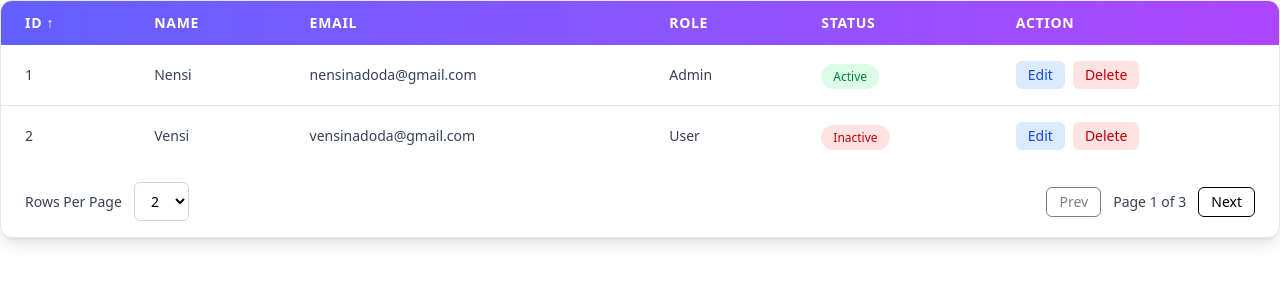
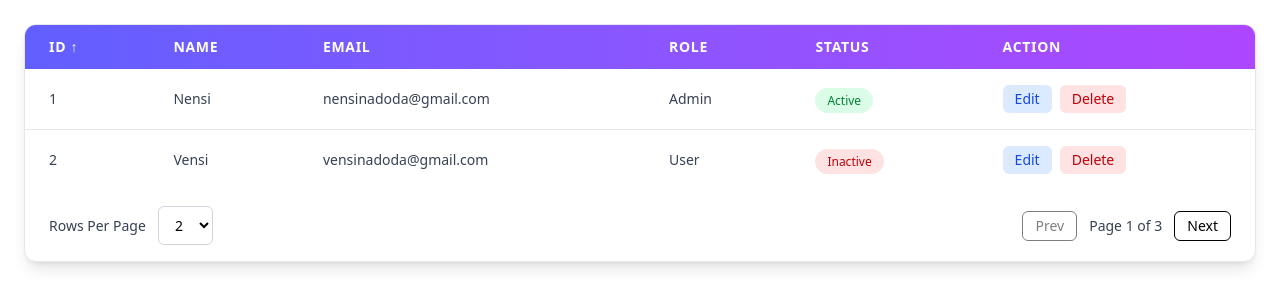
Before and after one commit to NensiNadoda18/react_table_app, a React (Vite) app: page / in a window 1280 px wide. Shown: the top 308 px of the page. Built offline with nearby package versions, Linux system fonts and the light colour scheme.

Commit message:
Split table components and implement Context API

```diff
--- a/src/App.jsx
+++ b/src/App.jsx
@@ -1,9 +1,10 @@
 import Table from "./component/Table"
+import './Style.css'
 
 function App() {
 
   return (
-  <div>
+  <div className="p-6">
     <Table/>
   </div>
   )
--- a/src/component/Table.jsx
+++ b/src/component/Table.jsx
@@ -1,7 +1,11 @@
-import React, { useState } from "react";
+import React, { useMemo, useState } from "react";
 import "../Style.css";
+import { TableProvider } from "./TableContext";
+import TableHeader from "./TableHeader";
+import TableBody from "./TableBody";
+import TableFooter from "./TableFooter";
 
-const data = [
+const DATA = [
   { id: 1, name: "Nensi", email: "nensinadoda@gmail.com", role: "Admin", status: "Active" },
   { id: 2, name: "Vensi", email: "vensinadoda@gmail.com", role: "User", status: "Inactive" },
   { id: 3, name: "Densi", email: "densinadoda@gmail.com", role: "Admin", status: "Inactive" },
@@ -12,114 +16,56 @@ const data = [
 const Table = () => {
   const [rowsPerPage, setRowsPerPage] = useState(2);
   const [currentPage, setCurrentPage] = useState(1);
-  const [sortOrder, setSortOrder] = useState("asc"); // 🔥 NEW
+  const [sortOrder, setSortOrder] = useState("asc");
 
-  // 🔥 SORTING LOGIC
-  const sortedData = [...data].sort((a, b) => {
-    return sortOrder === "asc" ? a.id - b.id : b.id - a.id;
-  });
+  const toggleSort = () => {
+    setSortOrder((prev) => (prev === "asc" ? "desc" : "asc"));
+    setCurrentPage(1);
+  };
 
-  const totalPages = Math.ceil(sortedData.length / rowsPerPage);
-  const startIndex = (currentPage - 1) * rowsPerPage;
-  const currentData = sortedData.slice(startIndex, startIndex + rowsPerPage);
+  const sortedData = useMemo(() => {
+    const copy = [...DATA];
+    copy.sort((a, b) => (sortOrder === "asc" ? a.id - b.id : b.id - a.id));
+    return copy;
+  }, [sortOrder]);
+
+  const totalPages = useMemo(
+    () => Math.ceil(sortedData.length / rowsPerPage),
+    [sortedData.length, rowsPerPage]
+  );
+
+  const currentData = useMemo(() => {
+    const startIndex = (currentPage - 1) * rowsPerPage;
+    return sortedData.slice(startIndex, startIndex + rowsPerPage);
+  }, [sortedData, currentPage, rowsPerPage]);
 
   const handleRowsChange = (e) => {
     setRowsPerPage(Number(e.target.value));
     setCurrentPage(1);
   };
 
-  const toggleSort = () => {
-    setSortOrder(sortOrder === "asc" ? "desc" : "asc");
-    setCurrentPage(1);
+  const value = {
+    currentData,
+    rowsPerPage,
+    setRowsPerPage,
+    currentPage,
+    setCurrentPage,
+    totalPages,
+    handleRowsChange,
+    sortOrder,
+    toggleSort,
   };
 
   return (
-    <div className="overflow-x-auto bg-white rounded-xl shadow-lg border border-gray-200">
-      <table className="min-w-full">
-        <thead className="bg-gradient-to-r from-indigo-500 to-purple-500 text-white">
-          <tr>
-            <th
-              onClick={toggleSort}
-              className="px-6 py-3 text-left text-sm font-semibold uppercase tracking-wider cursor-pointer select-none"
-            >
-              ID {sortOrder === "asc" ? "↑" : "↓"}
-            </th>
-            <th className="px-6 py-3 text-left text-sm font-semibold uppercase tracking-wider">Name</th>
-            <th className="px-6 py-3 text-left text-sm font-semibold uppercase tracking-wider">Email</th>
-            <th className="px-6 py-3 text-left text-sm font-semibold uppercase tracking-wider">Role</th>
-            <th className="px-6 py-3 text-left text-sm font-semibold uppercase tracking-wider">Status</th>
-            <th className="px-6 py-3 text-left text-sm font-semibold uppercase tracking-wider">Action</th>
-          </tr>
-        </thead>
-
-        <tbody className="divide-y divide-gray-200">
-          {currentData.map((u) => (
-            <tr key={u.id} className="hover:bg-indigo-50 transition">
-              <td className="px-6 py-4 text-sm text-gray-700">{u.id}</td>
-              <td className="px-6 py-4 text-sm text-gray-700">{u.name}</td>
-              <td className="px-6 py-4 text-sm text-gray-700">{u.email}</td>
-              <td className="px-6 py-4 text-sm text-gray-700">{u.role}</td>
-              <td className="px-6 py-4">
-                <span
-                  className={`px-3 py-1 text-xs font-medium rounded-full ${
-                    u.status === "Active"
-                      ? "bg-green-100 text-green-700"
-                      : "bg-red-100 text-red-700"
-                  }`}
-                >
-                  {u.status}
-                </span>
-              </td>
-              <td className="px-6 py-4">
-                <button className="px-3 py-1 text-sm rounded-md bg-blue-100 text-blue-700 hover:bg-blue-200 transition">
-                  Edit
-                </button>
-                <button className="ml-2 px-3 py-1 text-sm rounded-md bg-red-100 text-red-700 hover:bg-red-200 transition">
-                  Delete
-                </button>
-              </td>
-            </tr>
-          ))}
-        </tbody>
-      </table>
-
-      <div className="flex items-center justify-between px-6 py-4">
-        <div className="flex items-center gap-3">
-          <label className="text-sm text-gray-700">Rows Per Page</label>
-          <select
-            value={rowsPerPage}
-            onChange={handleRowsChange}
-            className="border border-gray-300 rounded-md px-3 py-2 text-sm focus:outline-none focus:ring-2 focus:ring-indigo-500"
-          >
-            <option value={2}>2</option>
-            <option value={3}>3</option>
-            <option value={5}>5</option>
-          </select>
-        </div>
-
-        <div className="flex items-center gap-3">
-          <button
-            disabled={currentPage === 1}
-            onClick={() => setCurrentPage(currentPage - 1)}
-            className="px-3 py-1 text-sm rounded-md border disabled:opacity-50"
-          >
-            Prev
-          </button>
-
-          <span className="text-sm text-gray-700">
-            Page {currentPage} of {totalPages}
-          </span>
-
-          <button
-            disabled={currentPage === totalPages}
-            onClick={() => setCurrentPage(currentPage + 1)}
-            className="px-3 py-1 text-sm rounded-md border disabled:opacity-50"
-          >
-            Next
-          </button>
-        </div>
+    <TableProvider value={value}>
+      <div className="overflow-x-auto bg-white rounded-xl shadow-lg border border-gray-200">
+        <table className="min-w-full">
+          <TableHeader />
+          <TableBody />
+        </table>
+        <TableFooter />
       </div>
-    </div>
+    </TableProvider>
   );
 };
 
--- /dev/null
+++ b/src/component/TableBody.jsx
@@ -0,0 +1,42 @@
+import React from "react";
+import { useTable } from "./TableContext";
+
+const TableBody = () => {
+  const { currentData } = useTable();
+
+  return (
+    <tbody className="divide-y divide-gray-200">
+      {currentData.map((u) => (
+        <tr key={u.id} className="hover:bg-indigo-50 transition">
+          <td className="px-6 py-4 text-sm text-gray-700">{u.id}</td>
+          <td className="px-6 py-4 text-sm text-gray-700">{u.name}</td>
+          <td className="px-6 py-4 text-sm text-gray-700">{u.email}</td>
+          <td className="px-6 py-4 text-sm text-gray-700">{u.role}</td>
+
+          <td className="px-6 py-4">
+            <span
+              className={`px-3 py-1 text-xs font-medium rounded-full ${
+                u.status === "Active"
+                  ? "bg-green-100 text-green-700"
+                  : "bg-red-100 text-red-700"
+              }`}
+            >
+              {u.status}
+            </span>
+          </td>
+
+          <td className="px-6 py-4">
+            <button className="px-3 py-1 text-sm rounded-md bg-blue-100 text-blue-700 hover:bg-blue-200 transition">
+              Edit
+            </button>
+            <button className="ml-2 px-3 py-1 text-sm rounded-md bg-red-100 text-red-700 hover:bg-red-200 transition">
+              Delete
+            </button>
+          </td>
+        </tr>
+      ))}
+    </tbody>
+  );
+};
+
+export default TableBody;
--- /dev/null
+++ b/src/component/TableContext.jsx
@@ -0,0 +1,15 @@
+/* eslint-disable react-refresh/only-export-components */
+
+import { createContext, useContext } from "react";
+
+const TableContext = createContext(null);
+
+export function useTable() {
+  const context = useContext(TableContext);
+  if (!context) {
+    throw new Error("useTable must be used inside TableProvider");
+  }
+  return context;
+}
+
+export const TableProvider = TableContext.Provider;
--- /dev/null
+++ b/src/component/TableFooter.jsx
@@ -0,0 +1,53 @@
+import React from "react";
+import { useTable } from "./TableContext";
+
+const TableFooter = () => {
+  const {
+    rowsPerPage,
+    handleRowsChange,
+    currentPage,
+    setCurrentPage,
+    totalPages,
+  } = useTable();
+
+  return (
+    <div className="flex items-center justify-between px-6 py-4">
+      <div className="flex items-center gap-3">
+        <label className="text-sm text-gray-700">Rows Per Page</label>
+        <select
+          value={rowsPerPage}
+          onChange={handleRowsChange}
+          className="border border-gray-300 rounded-md px-3 py-2 text-sm focus:outline-none focus:ring-2 focus:ring-indigo-500"
+        >
+          <option value={2}>2</option>
+          <option value={3}>3</option>
+          <option value={5}>5</option>
+        </select>
+      </div>
+
+      <div className="flex items-center gap-3">
+        <button
+          disabled={currentPage === 1}
+          onClick={() => setCurrentPage(currentPage - 1)}
+          className="px-3 py-1 text-sm rounded-md border disabled:opacity-50"
+        >
+          Prev
+        </button>
+
+        <span className="text-sm text-gray-700">
+          Page {currentPage} of {totalPages}
+        </span>
+
+        <button
+          disabled={currentPage === totalPages}
+          onClick={() => setCurrentPage(currentPage + 1)}
+          className="px-3 py-1 text-sm rounded-md border disabled:opacity-50"
+        >
+          Next
+        </button>
+      </div>
+    </div>
+  );
+};
+
+export default TableFooter;
--- /dev/null
+++ b/src/component/TableHeader.jsx
@@ -0,0 +1,37 @@
+import React from "react";
+import { useTable } from "./TableContext";
+
+const TableHeader = () => {
+  const { sortOrder, toggleSort } = useTable();
+
+  return (
+    <thead className="bg-gradient-to-r from-indigo-500 to-purple-500 text-white">
+      <tr>
+        <th
+          onClick={toggleSort}
+          className="px-6 py-3 text-left text-sm font-semibold uppercase tracking-wider cursor-pointer select-none"
+        >
+          ID {sortOrder === "asc" ? "↑" : "↓"}
+        </th>
+
+        <th className="px-6 py-3 text-left text-sm font-semibold uppercase tracking-wider">
+          Name
+        </th>
+        <th className="px-6 py-3 text-left text-sm font-semibold uppercase tracking-wider">
+          Email
+        </th>
+        <th className="px-6 py-3 text-left text-sm font-semibold uppercase tracking-wider">
+          Role
+        </th>
+        <th className="px-6 py-3 text-left text-sm font-semibold uppercase tracking-wider">
+          Status
+        </th>
+        <th className="px-6 py-3 text-left text-sm font-semibold uppercase tracking-wider">
+          Action
+        </th>
+      </tr>
+    </thead>
+  );
+};
+
+export default TableHeader;
```
